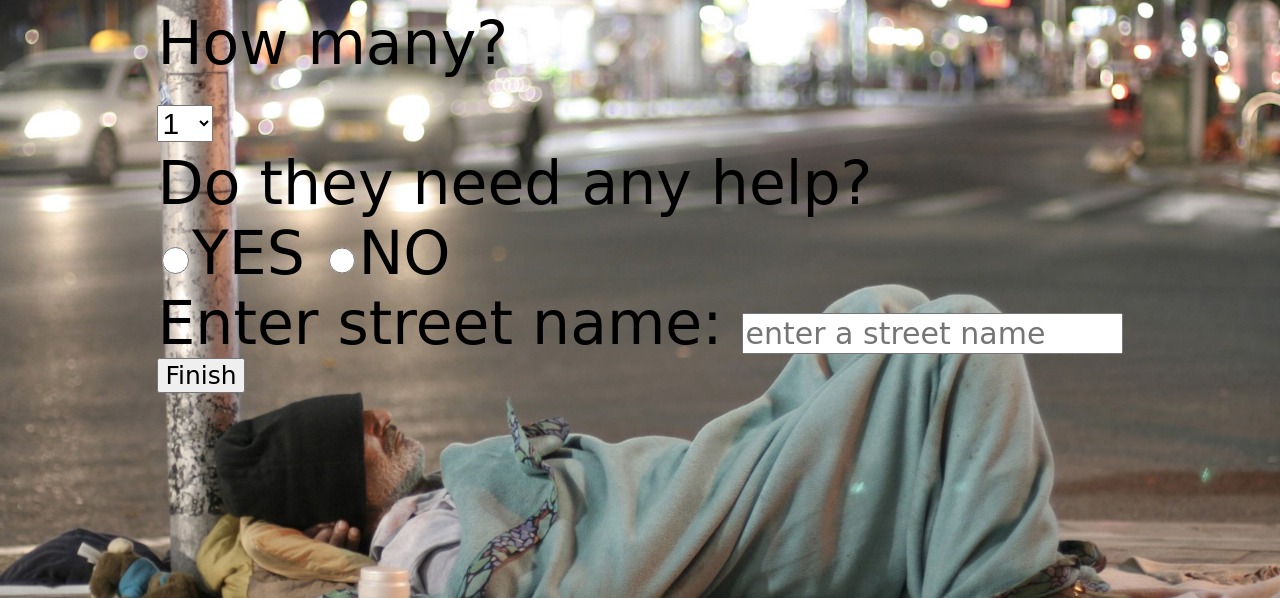
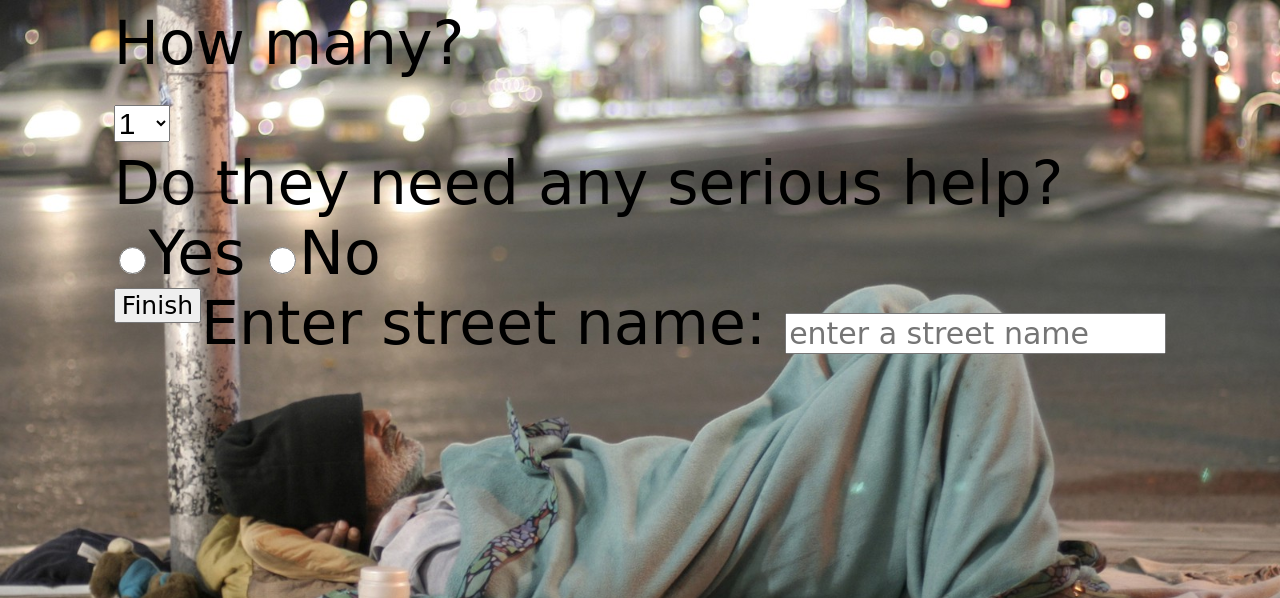
Before and after one commit to dyllanhope/Hackathon-app, a Node server app: page /submission/group in a window 1280 px wide. Shown: the top 598 px of the page. Run offline with Node 20, Linux system fonts and the light colour scheme; some libraries are stand-ins or nearby versions; some web fonts are replaced.

Commit message:
css fixes

```diff
--- a/public/css/index.css
+++ b/public/css/index.css
@@ -79,3 +79,13 @@
     justify-content: center;
 
 }
+table {
+    border-collapse: collapse;
+    font-size: 30px !important;
+    background-color: white;
+  }
+
+  table, td, th {
+    border: 1px solid black;
+    padding: 5px;
+  }
--- a/views/dailyStats.handlebars
+++ b/views/dailyStats.handlebars
@@ -1,6 +1,6 @@
 <div class="dailyStats">
     <h2>Daily statistics</h2>
-    <table>
+    <table id='customers'>
         <tr>
             <th>Location</th>
             <th>Reporter</th>
--- a/views/group.handlebars
+++ b/views/group.handlebars
@@ -1,15 +1,17 @@
 <!DOCTYPE html>
 <html lang="en">
+
 <head>
     <meta charset="UTF-8">
     <meta name="viewport" content="width=device-width, initial-scale=1.0">
     <meta http-equiv="X-UA-Compatible" content="ie=edge">
     <title>Document</title>
 </head>
+
 <body>
     <div class="group">
 
-    <form method="POST" action="">
+        <form method="POST" action="/final">
             <div class="pageHeading">How many?</div>
             <select class="count" name="count">
 
@@ -26,37 +28,17 @@
 
             </select>
 
-        <div class="pageHeading">Do they need any help?</div>
-        <div class="pageHeading">
-            <label class="">
-                <span>
-                    <input class="big" type="radio" value="Yes" name="Yes" >YES
-                </span>
-            </label>
-
-            <label class="">
-                <span>
-                    <input class="big" type="radio" value="No" name="Yes" >NO
-                </span>
-
-            </label>
+            <div class="help">Do they need any serious help?</div>
+            <div class="yesOrNoButtons">
+                <input value=true name="help" class="big" type="radio" id='radioYes'><label for="radioYes">Yes</label>
+                <input value=false name="help" class="big" type="radio" id='radioNo'><label for="radioNo">No</label>
             </div>
 
             Enter street name:
-        <input type="text" class="streetName" name="streetName" placeholder="enter a street name" value="">
-
-    </form>
-
-
-
-
-
-</div>
-
-<div>
-    <form method="GET" action="">
+            <input type="text" class="streetName" name="location" placeholder="enter a street name" value="">
                 <button class="finishButton" type="submit">Finish</button>
         </form>
     </div>
 </body>
+
 </html>
--- a/views/index.handlebars
+++ b/views/index.handlebars
@@ -2,11 +2,7 @@
     <div class='col-12'>
         <div class='content'>
             <h1>Bread Helping Beggars</h1>
-
-
         </div>
-
-
     </div>
     <form method='GET' action='/statistics'>
         <button type="submit">View Stats</button>
```
Also changed, not shown: views/onePerson.handlebars (+5 -8 lines). Lines whose indentation alone changed are shown as unchanged.
